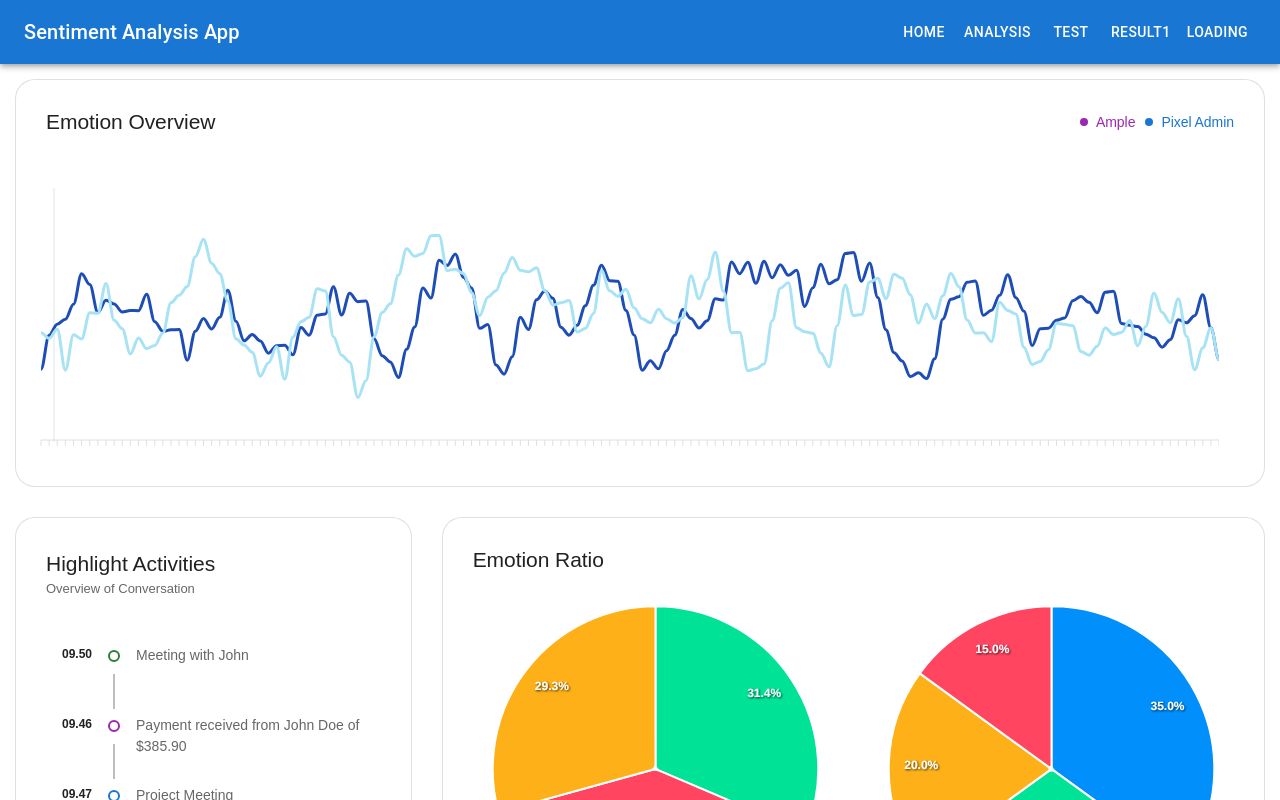
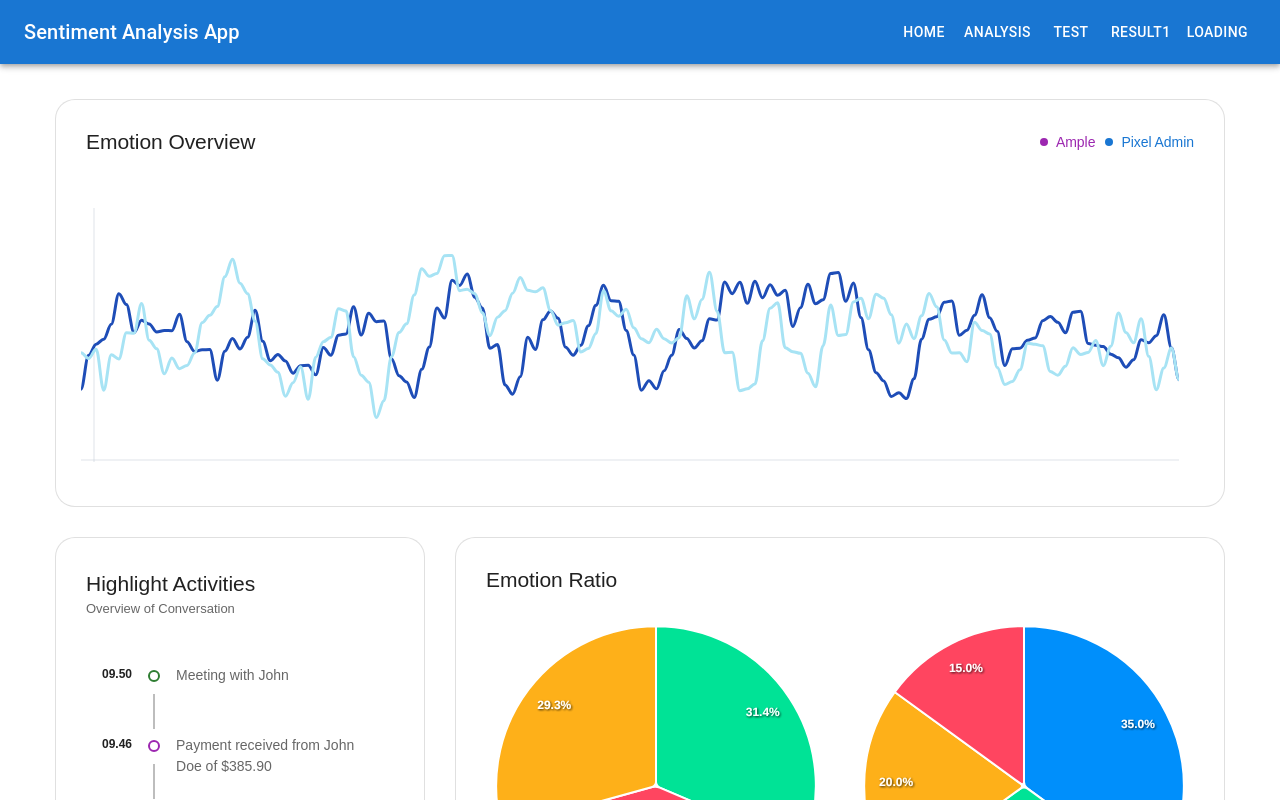
Before and after one commit to Team-A-I/A-I, a React (Create React App) app in the folder react-tutorial/: page /test in a window 1280 px wide. Shown: the top 800 px of the page. Built offline with nearby package versions, Linux system fonts and the light colour scheme; what chartjs-plugin-datalabels would draw is missing.

Commit message:
[Feature] 화면 maxwidth변경

```diff
--- a/react-tutorial/src/componets/EmotionOverview.js
+++ b/react-tutorial/src/componets/EmotionOverview.js
@@ -62,6 +62,13 @@ const EmotionOverview = () => {
         "Dec",
       ],
       labels: {
+        show: false,
+      },
+      axisBorder: {
+        show: true,
+        color: '#c1cad482'
+      },
+      axisTicks: {
         show: false,
       },
     },
--- a/react-tutorial/src/pages/test.js
+++ b/react-tutorial/src/pages/test.js
@@ -10,7 +10,13 @@ const Test = () => {
   const theme = baseTheme;
   return (
     <ThemeProvider theme={theme}>
-      <Box>
+      <Box
+        sx={{
+            maxWidth: "1200px",
+            margin: "0 auto",
+            padding: "20px",
+          }}
+        >
         <Grid container spacing={0}>
           {/* ------------------------- row 1 ------------------------- */}
           <Grid item xs={12} lg={12}>
```
Also changed, not shown: 1 other file (tests, documents, lock files or other folders).
